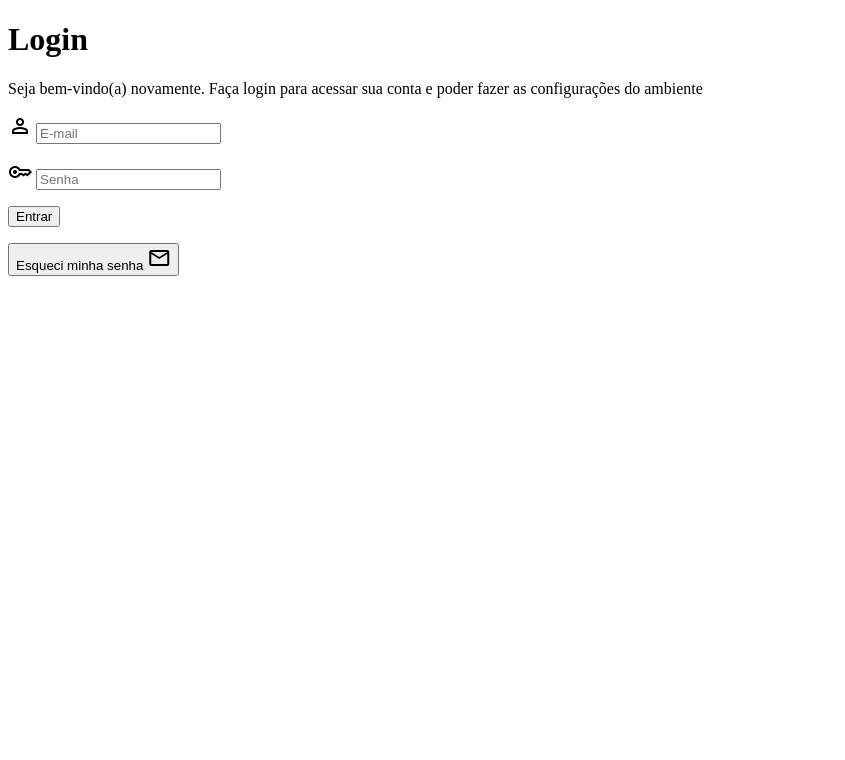
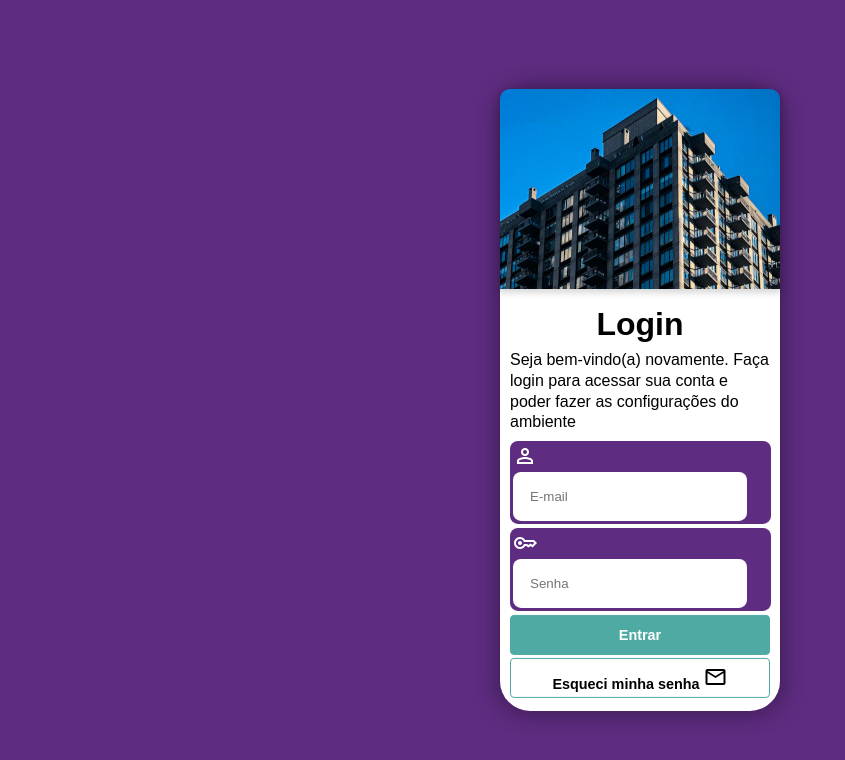
Before and after one commit to rafaellopesss/Meus-Projetos, a plain HTML site: page tela-login/index.html in a window 1280 px wide. Shown: the whole page, without its empty margins (0-845 px from the left). Drawn offline with nearby package versions, Linux system fonts and the light colour scheme.

Commit message:
atualizar

```diff
--- /dev/null
+++ b/tela-login/estilos/style.css
@@ -0,0 +1,123 @@
+@charset "UTF-8";
+
+
+* {
+    margin: 0;
+    padding: 0;
+}
+
+body {
+    background-color: var(--corprincipal);
+    font-family: Arial, Helvetica, sans-serif;
+
+}
+
+:root {
+    --corprincipal:#5E2C81 ;
+    --corbordar:#4FAAA4;
+}
+
+/*Main*/
+
+main {
+    width: 280px;
+    background-color: white;
+
+    border-radius: 30px;
+
+    position: absolute;
+
+    left: 50%;
+    top: 50%;
+
+    transform: translate(-50%, -50%);
+
+
+}
+
+
+main {
+    box-shadow: 0px 0px 20px 6px rgba(0, 0, 0, 0.278);
+
+
+}
+/*Configurando Imagem*/
+
+div#imagem {
+    background-image: url(../imagem/predio.jpg);
+    background-repeat: no-repeat;
+    background-position: center top;
+
+    height: 200px;
+    border-radius: 10px 10px 0px 0px;
+
+    box-shadow: 0px 2px 6px 2px rgba(0, 0, 0, 0.151)
+}
+
+
+/*Configurações login em geral*/
+
+div#tela-login {
+    padding: 10px;
+}
+
+
+
+/*Introdução*/
+div#introducao {
+    width: 100%;
+}
+
+div#introducao > h1 {
+    text-align: center;
+    padding-top: 7px;
+    padding-bottom: 7px;
+}
+
+div#introducao > p {
+    line-height:1.3em;
+    padding-bottom: 8px;
+}
+
+
+/*Configurando formulário*/
+div#formulario input{
+    border: 0 none;
+    border-radius: 8px;
+    padding: 17px;
+    padding-right: 40px;
+
+}
+
+.entrada {
+    margin-bottom: 4px;
+}
+
+.keys {
+    color: white;
+    background-color: var(--corprincipal);
+    border-radius: 8px;
+    padding: 3px;
+    width: 98%;
+
+}
+
+/*Botões de entrada*/
+
+.botao {
+    width: 100%;
+    height: 40px;
+    margin-bottom: 3px;
+    border-radius: 4px;
+    border: 1px solid var(--corbordar);
+    font-size: 0.9em;
+    background-color: transparent;
+    font-weight: bolder;
+}
+
+
+#botao-entrar {
+    background-color: var(--corbordar);
+    color: white;
+
+}
--- a/tela-login/index.html
+++ b/tela-login/index.html
@@ -5,6 +5,7 @@
     <meta name="viewport" content="width=device-width, initial-scale=1.0">
     <title>Tela de login</title>
     <link rel="stylesheet" href="https://fonts.googleapis.com/css2?family=Material+Symbols+Outlined:opsz,wght,FILL,GRAD@20..48,100..700,0..1,-50..200" />
+    <link rel="stylesheet" href="estilos/style.css">
 </head>
 <body>
     <main>
@@ -12,35 +13,47 @@
 
         </div>
 
-
-        <div id="formulário">
+        <div id="tela-login">
+            <div id="introducao">
                 <h1>Login</h1>
                 <p>Seja bem-vindo(a) novamente. Faça login para acessar sua conta e poder fazer as configurações do ambiente</p>
-            <form action="#" method="get">
-                <p>
+            </div>
+            <div id="formulário">
+
+                <form action="#" method="get" >
+
+                    <div id="formulario">
+                        <div class="entrada">
+                            <p class="keys">
                                 <label for="email"> <span class="material-symbols-outlined">person</span> </label>
                                 <input type="email" name="" id="email" placeholder="E-mail" required>
                             </p>
+                        </div>
 
-                <p>
+                        <div class="entrada">
+                            <p class="keys">
                                 <label for="senha"> <span class="material-symbols-outlined">key</span> </label>
                                 <input type="password" name="" id="senha" minlength="8" placeholder="Senha" required>
                             </p>
+                        </div>
+                    </div>
 
                         <p>
-                    <input type="submit" value="Entrar">
+                            <input type="submit" value="Entrar" id="botao-entrar" class="botao" >
                         </p>
 
+
+                </form>
                 <p>
-                    <button type="submit" >
+                    <button type="submit" class="botao">
                         Esqueci minha senha
                         <span class="material-symbols-outlined">mail</span>
-
                     </button>
                 </p>
-            </form>
             </div>
+
                 </main>
+        </div>
 
 </body>
 </html>
```
Also changed, not shown: tela-login/imagem/predio.jpg (added). Lines whose indentation alone changed are shown as unchanged.
